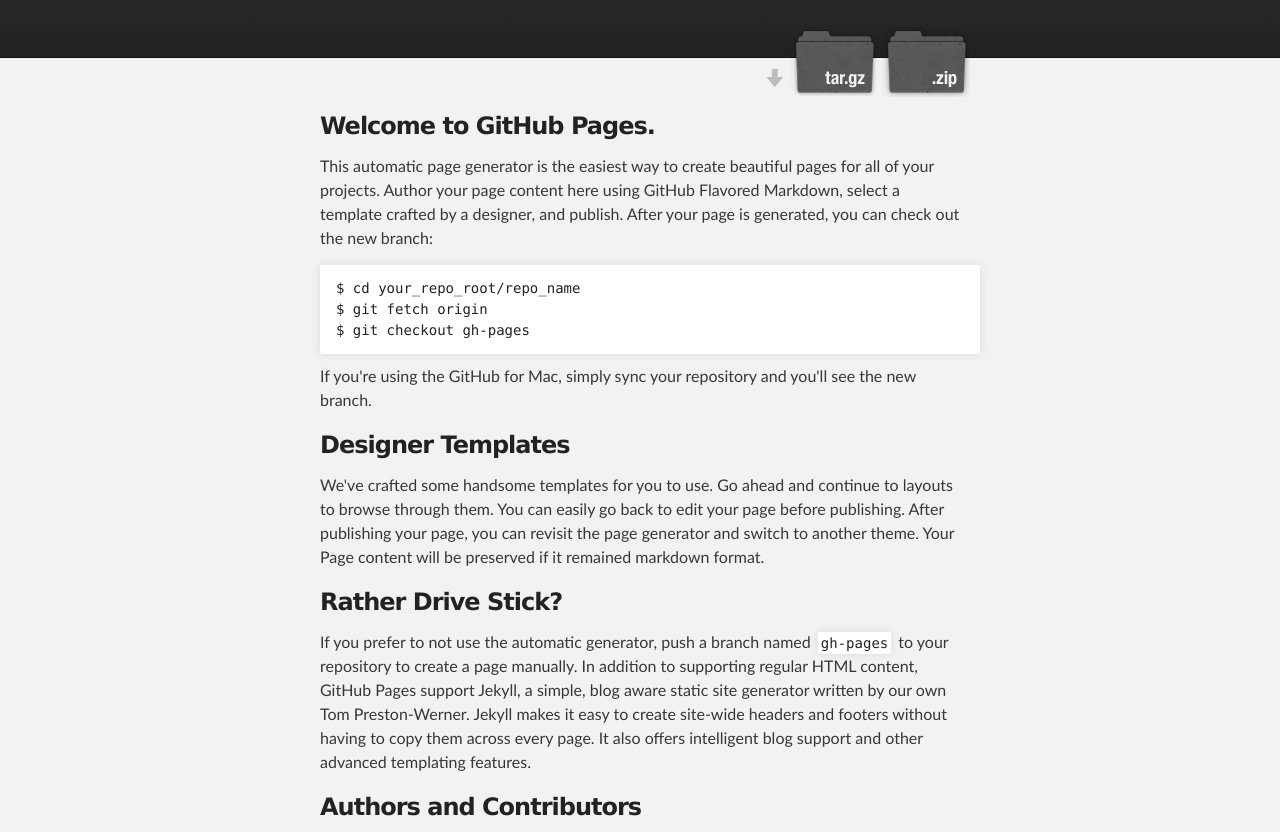
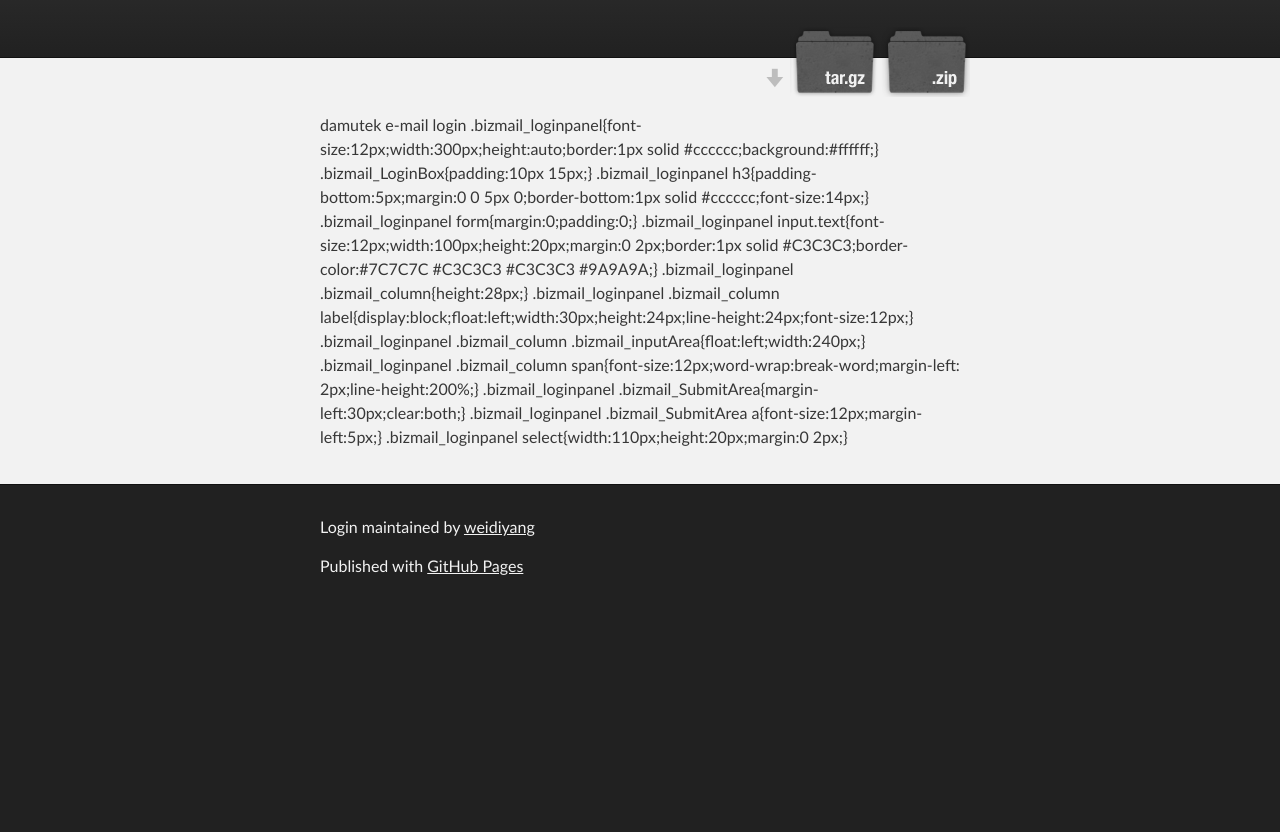
Before and after one commit to weidiyang/login, a plain HTML site: page index.html in a window 1280 px wide. Shown: the part 116-948 px from the top of the page. After the commit the page ends 800 px from the top, so only its background shows below. Drawn offline with Linux system fonts and the light colour scheme.

```diff
--- a/index.html
+++ b/index.html
@@ -31,37 +31,21 @@
     <!-- MAIN CONTENT -->
     <div id="main_content_wrap" class="outer">
       <section id="main_content" class="inner">
-        <h3>
-<a name="welcome-to-github-pages" class="anchor" href="#welcome-to-github-pages"><span class="octicon octicon-link"></span></a>Welcome to GitHub Pages.</h3>
-
-<p>This automatic page generator is the easiest way to create beautiful pages for all of your projects. Author your page content here using GitHub Flavored Markdown, select a template crafted by a designer, and publish. After your page is generated, you can check out the new branch:</p>
-
-<pre><code>$ cd your_repo_root/repo_name
-$ git fetch origin
-$ git checkout gh-pages
-</code></pre>
-
-<p>If you're using the GitHub for Mac, simply sync your repository and you'll see the new branch.</p>
-
-<h3>
-<a name="designer-templates" class="anchor" href="#designer-templates"><span class="octicon octicon-link"></span></a>Designer Templates</h3>
-
-<p>We've crafted some handsome templates for you to use. Go ahead and continue to layouts to browse through them. You can easily go back to edit your page before publishing. After publishing your page, you can revisit the page generator and switch to another theme. Your Page content will be preserved if it remained markdown format.</p>
-
-<h3>
-<a name="rather-drive-stick" class="anchor" href="#rather-drive-stick"><span class="octicon octicon-link"></span></a>Rather Drive Stick?</h3>
-
-<p>If you prefer to not use the automatic generator, push a branch named <code>gh-pages</code> to your repository to create a page manually. In addition to supporting regular HTML content, GitHub Pages support Jekyll, a simple, blog aware static site generator written by our own Tom Preston-Werner. Jekyll makes it easy to create site-wide headers and footers without having to copy them across every page. It also offers intelligent blog support and other advanced templating features.</p>
-
-<h3>
-<a name="authors-and-contributors" class="anchor" href="#authors-and-contributors"><span class="octicon octicon-link"></span></a>Authors and Contributors</h3>
-
-<p>You can <a href="https://github.com/blog/821" class="user-mention">@mention</a> a GitHub username to generate a link to their profile. The resulting <code>&lt;a&gt;</code> element will link to the contributor's GitHub Profile. For example: In 2007, Chris Wanstrath (<a href="https://github.com/defunkt" class="user-mention">@defunkt</a>), PJ Hyett (<a href="https://github.com/pjhyett" class="user-mention">@pjhyett</a>), and Tom Preston-Werner (<a href="https://github.com/mojombo" class="user-mention">@mojombo</a>) founded GitHub.</p>
-
-<h3>
-<a name="support-or-contact" class="anchor" href="#support-or-contact"><span class="octicon octicon-link"></span></a>Support or Contact</h3>
-
-<p>Having trouble with Pages? Check out the documentation at <a href="http://help.github.com/pages">http://help.github.com/pages</a> or contact <a href="mailto:support@github.com">support@github.com</a> and we’ll help you sort it out.</p>
+        <p></p>
+damutek e-mail login
+.bizmail_loginpanel{font-size:12px;width:300px;height:auto;border:1px solid #cccccc;background:#ffffff;}
+.bizmail_LoginBox{padding:10px 15px;}
+.bizmail_loginpanel h3{padding-bottom:5px;margin:0 0 5px 0;border-bottom:1px solid #cccccc;font-size:14px;}
+.bizmail_loginpanel form{margin:0;padding:0;}
+.bizmail_loginpanel input.text{font-size:12px;width:100px;height:20px;margin:0 2px;border:1px solid #C3C3C3;border-color:#7C7C7C #C3C3C3 #C3C3C3 #9A9A9A;}
+.bizmail_loginpanel .bizmail_column{height:28px;}
+.bizmail_loginpanel .bizmail_column label{display:block;float:left;width:30px;height:24px;line-height:24px;font-size:12px;}
+.bizmail_loginpanel .bizmail_column .bizmail_inputArea{float:left;width:240px;}
+.bizmail_loginpanel .bizmail_column span{font-size:12px;word-wrap:break-word;margin-left: 2px;line-height:200%;}
+.bizmail_loginpanel .bizmail_SubmitArea{margin-left:30px;clear:both;}
+.bizmail_loginpanel .bizmail_SubmitArea a{font-size:12px;margin-left:5px;}
+.bizmail_loginpanel select{width:110px;height:20px;margin:0 2px;}
+<p></p>
       </section>
     </div>
 
```
Also changed, not shown: params.json (+1 -1 lines).
